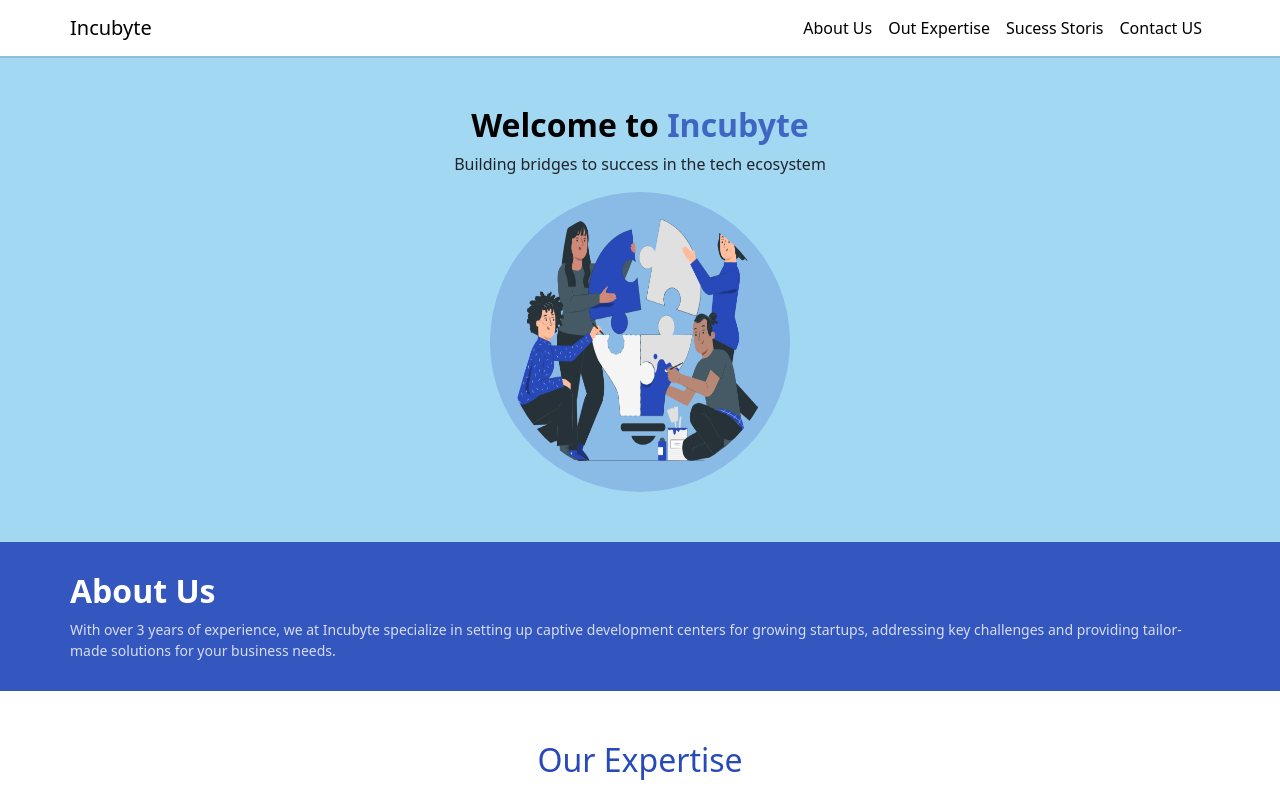
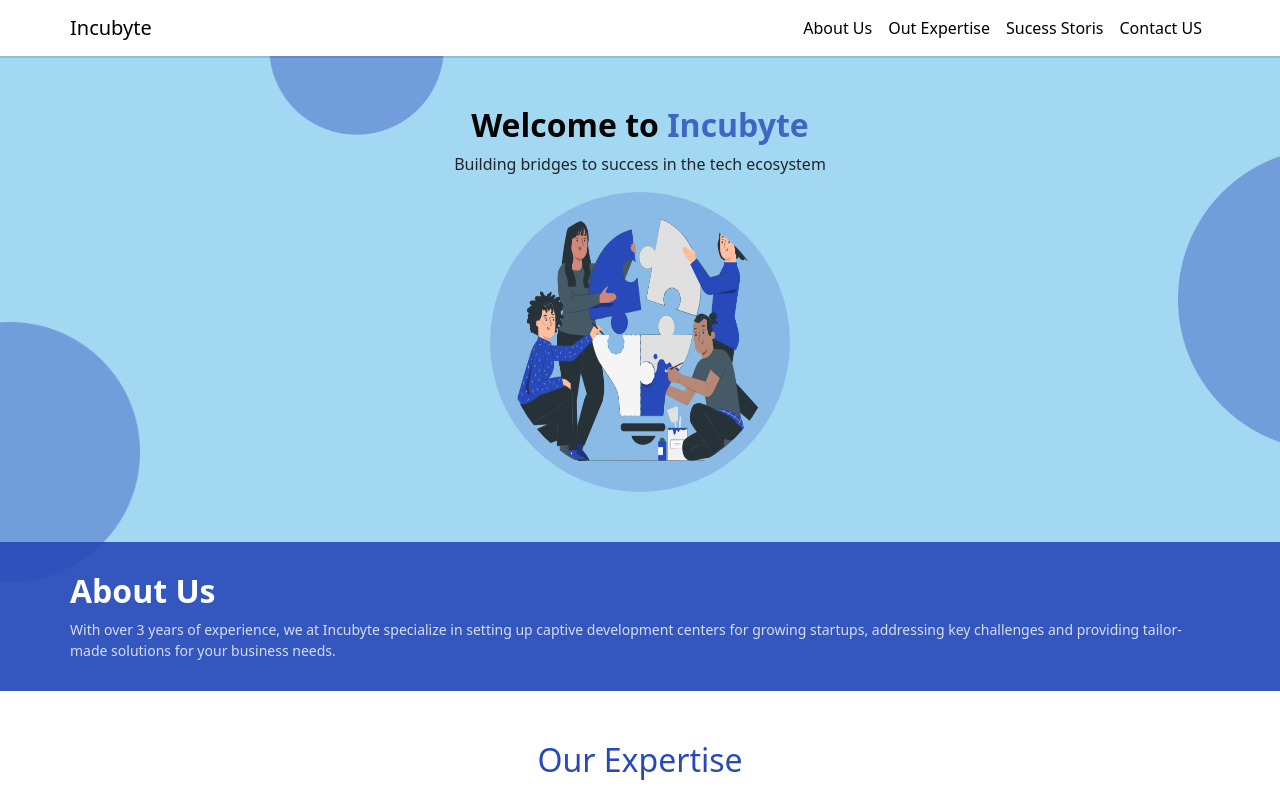
Before and after one commit to harunrashid4419/incuBytes, a plain HTML site: page index.html in a window 1280 px wide. Shown: the top 800 px of the page. Drawn offline with nearby package versions, Linux system fonts and the light colour scheme.

Commit message:
banner section add

```diff
--- a/index.html
+++ b/index.html
@@ -10,6 +10,7 @@
 </head>
 <body>
 
+  <!-- navbar section start -->
     <div class="navbar-section">
       <div class="containers">
         <nav class="navbar navbar-expand-lg bg-body-light">
@@ -40,17 +41,24 @@
         </nav>
       </div>
     </div>
+    <!-- navbar section end -->
 
+    <!-- banner section start -->
     <div class="banner-section">
       <div class="containers">
         <div class="banner">
+          <img class="top-img" src="/images/Ellipse 2.png" alt="">
           <h1>Welcome to <span>Incubyte</span></h1>
           <p>Building bridges to success in the tech ecosystem</p>
-          <img src="/images/Creative team-pana 1.png" alt="">
+          <img class="main-img" src="/images/Creative team-pana 1.png" alt="">
+          <img class="left-img" src="/images/Ellipse 1-1.png" alt="">
+          <img class="right-img" src="/images/Ellipse 1.png" alt="">
         </div>
       </div>
     </div>
+    <!-- banner section end -->
 
+    <!-- about section start -->
     <div class="about-section">
       <div class="containers">
         <div class="about">
@@ -61,7 +69,9 @@
         </div>
       </div>
     </div>
+    <!-- about section end -->
 
+    <!-- expertise section start -->
     <div class="expertise-section">
       <div class="containers">
         <h1>Our Expertise</h1>
@@ -86,8 +96,10 @@
         </div>
       </div>
     </div>
+    <!-- expertise section end -->
 
 
+    <!-- success section start -->
     <div class="success-section">
         <div class="success">
           <h1>Success Stories</h1>
@@ -96,8 +108,10 @@
           <img src="/images/Ellipse 2.png" alt="">
         </div>
     </div>
+    <!-- success section end -->
 
 
+    <!-- ready section start -->
     <div class="ready-section">
       <div class="containers">
         <h1>Ready to Scale Up?</h1>
@@ -105,12 +119,15 @@
         <button>Contact Us</button>
       </div>
     </div>
+    <!-- ready section end -->
 
+    <!-- footer section start -->
     <div class="footer">
       <div class="containers">
         <p>&copy; 2023 IncuByte</p>
       </div>
     </div>
+    <!-- footer section end -->
 
 
     <script src="https://cdn.jsdelivr.net/npm/bootstrap@5.3.0/dist/js/bootstrap.bundle.min.js
--- a/style.css
+++ b/style.css
@@ -38,12 +38,31 @@ body{
 .banner-section .banner span{
     color: #4066C4;
 }
-.banner-section .banner img{
+.banner-section .banner .main-img{
     width: 300px;
     background: #8ABBE7;
     border-radius: 50%;
     height: 300px;
     padding: 15px;
+}
+.banner-section .banner .top-img {
+    position: absolute;
+    top: 0;
+    left: 21%;
+    width: 175px;
+}
+.banner-section .banner .left-img {
+    position: absolute;
+    left: 0;
+    bottom: -40px;
+    width: 140px;
+}
+.banner-section .banner .right-img {
+    position: absolute;
+    right: 0;
+    top: 50%;
+    transform: translate(0%, -50%);
+    width: 102px;
 }
 
 
```
